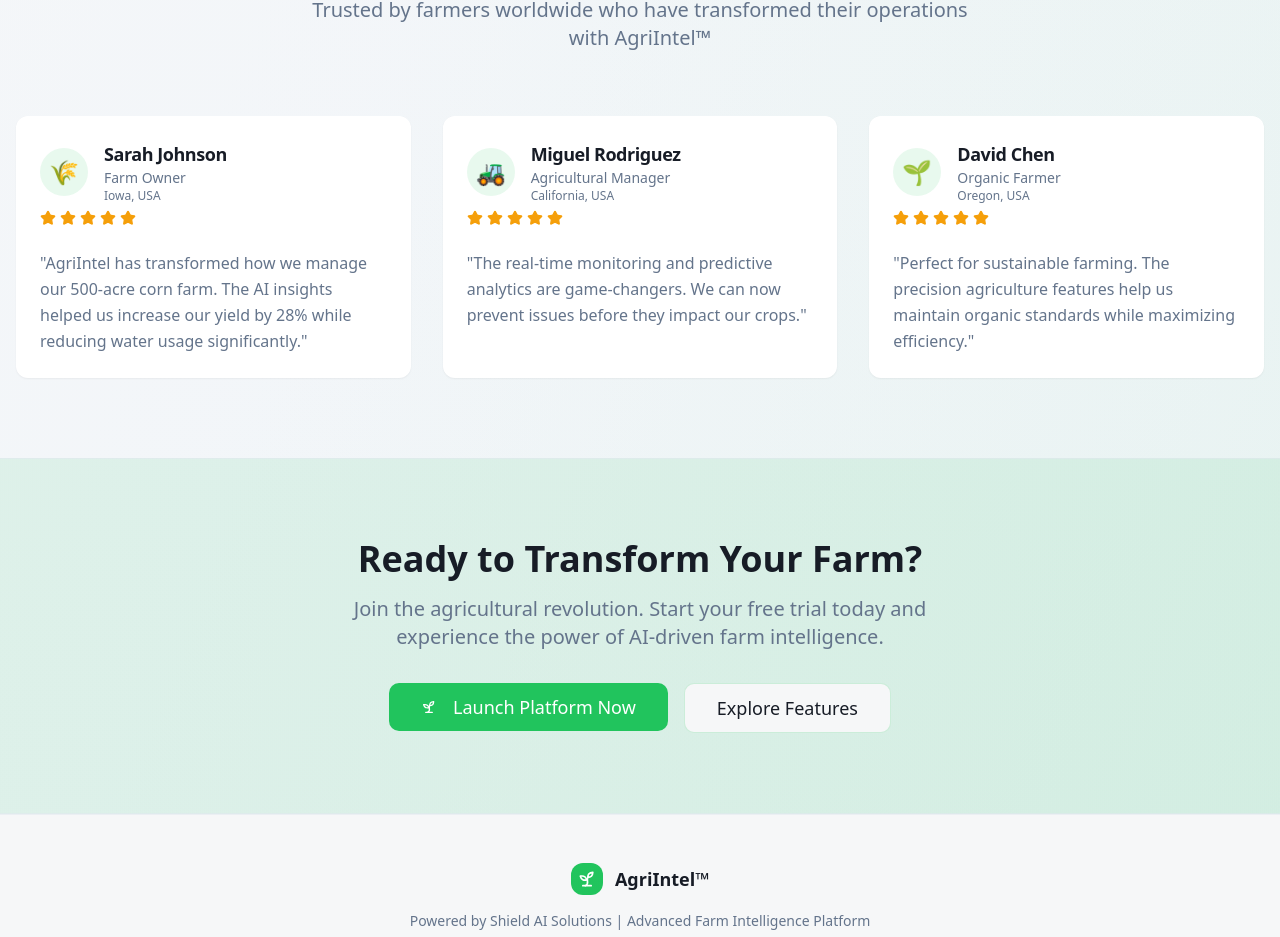
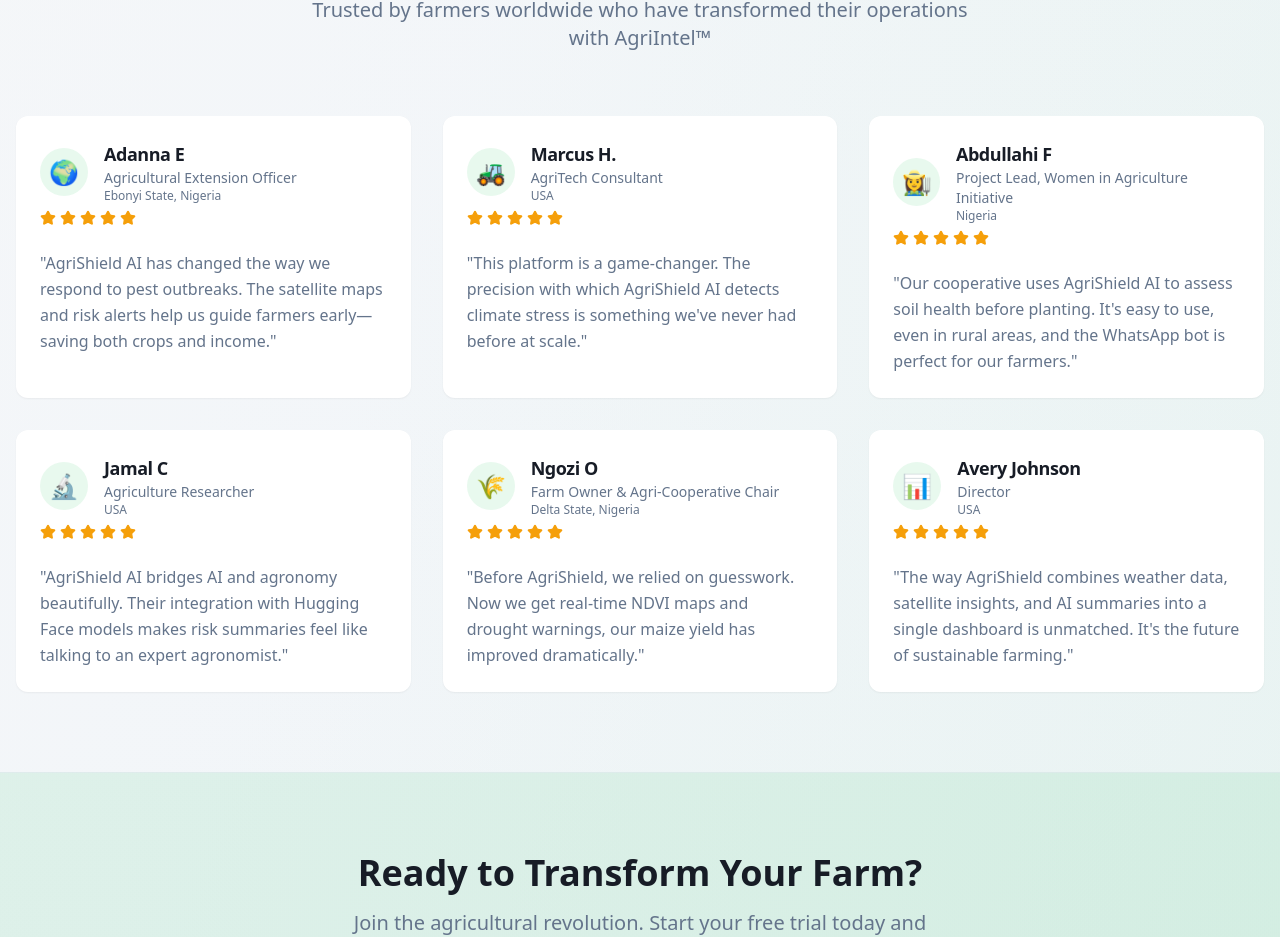
Before and after one commit to futurelicense/agri-intel-shield-ai, a React (Vite) app: page / in a window 1280 px wide. Shown: the part 2258-3195 px from the top of the page. Built offline with nearby package versions, Linux system fonts and the light colour scheme.

Commit message:
Add Testimonials to Landing Page

```diff
--- a/src/pages/Landing.tsx
+++ b/src/pages/Landing.tsx
@@ -67,28 +67,52 @@ const Landing = () => {
 
   const testimonials = [
     {
-      name: 'Sarah Johnson',
-      role: 'Farm Owner',
-      location: 'Iowa, USA',
-      content: 'AgriIntel has transformed how we manage our 500-acre corn farm. The AI insights helped us increase our yield by 28% while reducing water usage significantly.',
+      name: 'Adanna E',
+      role: 'Agricultural Extension Officer',
+      location: 'Ebonyi State, Nigeria',
+      content: 'AgriShield AI has changed the way we respond to pest outbreaks. The satellite maps and risk alerts help us guide farmers early—saving both crops and income.',
+      rating: 5,
+      avatar: '🌍'
+    },
+    {
+      name: 'Marcus H.',
+      role: 'AgriTech Consultant',
+      location: 'USA',
+      content: 'This platform is a game-changer. The precision with which AgriShield AI detects climate stress is something we\'ve never had before at scale.',
+      rating: 5,
+      avatar: '🚜'
+    },
+    {
+      name: 'Abdullahi F',
+      role: 'Project Lead, Women in Agriculture Initiative',
+      location: 'Nigeria',
+      content: 'Our cooperative uses AgriShield AI to assess soil health before planting. It\'s easy to use, even in rural areas, and the WhatsApp bot is perfect for our farmers.',
+      rating: 5,
+      avatar: '👩‍🌾'
+    },
+    {
+      name: 'Jamal C',
+      role: 'Agriculture Researcher',
+      location: 'USA',
+      content: 'AgriShield AI bridges AI and agronomy beautifully. Their integration with Hugging Face models makes risk summaries feel like talking to an expert agronomist.',
+      rating: 5,
+      avatar: '🔬'
+    },
+    {
+      name: 'Ngozi O',
+      role: 'Farm Owner & Agri-Cooperative Chair',
+      location: 'Delta State, Nigeria',
+      content: 'Before AgriShield, we relied on guesswork. Now we get real-time NDVI maps and drought warnings, our maize yield has improved dramatically.',
       rating: 5,
       avatar: '🌾'
     },
     {
-      name: 'Miguel Rodriguez',
-      role: 'Agricultural Manager',
-      location: 'California, USA',
-      content: 'The real-time monitoring and predictive analytics are game-changers. We can now prevent issues before they impact our crops.',
+      name: 'Avery Johnson',
+      role: 'Director',
+      location: 'USA',
+      content: 'The way AgriShield combines weather data, satellite insights, and AI summaries into a single dashboard is unmatched. It\'s the future of sustainable farming.',
       rating: 5,
-      avatar: '🚜'
-    },
-    {
-      name: 'David Chen',
-      role: 'Organic Farmer',
-      location: 'Oregon, USA',
-      content: 'Perfect for sustainable farming. The precision agriculture features help us maintain organic standards while maximizing efficiency.',
-      rating: 5,
-      avatar: '🌱'
+      avatar: '📊'
     }
   ];
 
```
